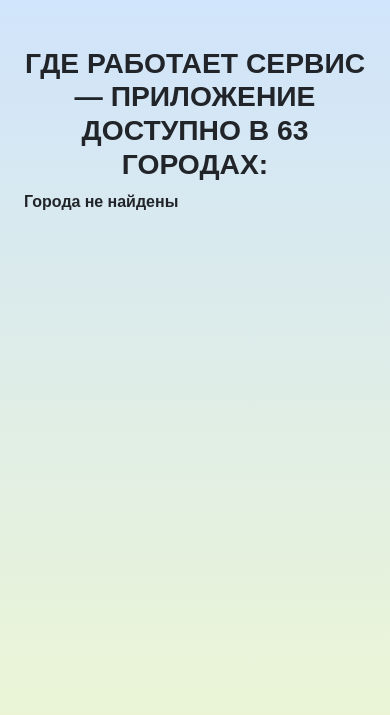
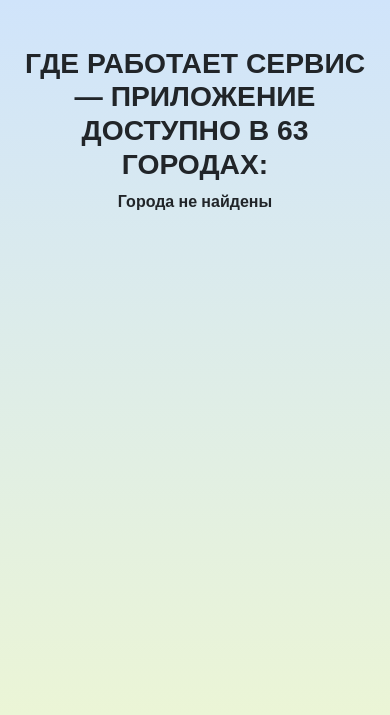
Before and after one commit to servicenanny/servicenanny, a Django app: page / in a window 390 px wide. Shown: the part 1823-2538 px from the top of the page. Run offline with Django 5.2, Linux system fonts and the light colour scheme; data that the repository does not hold is empty; some libraries are stand-ins or nearby versions; some web fonts are replaced.

Commit message:
Stylization

```diff
--- a/apps/p_home/templates/home.html
+++ b/apps/p_home/templates/home.html
@@ -184,7 +184,7 @@
                             </h1>
                         </strong>
                     </div>
-                    <div class="col-lg-12 col-md-6 col-sm-12 col-12 poppins-reg">
+                    <div class="text-lg-start text-md-start text-sm-center text-center col-lg-12 col-md-6 col-sm-12 col-12 poppins-reg px-0">
                         {% if cities is not none and cities|length > 0 %}
                             <span>{{ cities|join:' · '|escape }}</span>
                         {% else %}
--- a/templates/base.html
+++ b/templates/base.html
@@ -6,6 +6,7 @@
     <meta name="viewport" content="width=device-width, initial-scale=1" />
     {% load static %}
     <link rel="shortcut icon" href="{%  static 'favicon.ico' %}">
+    <meta name="format-detection" content="telephone=no">
     {% load django_bootstrap5 %}
     {# Load CSS and JavaScript #}
     {% bootstrap_css %}
```
